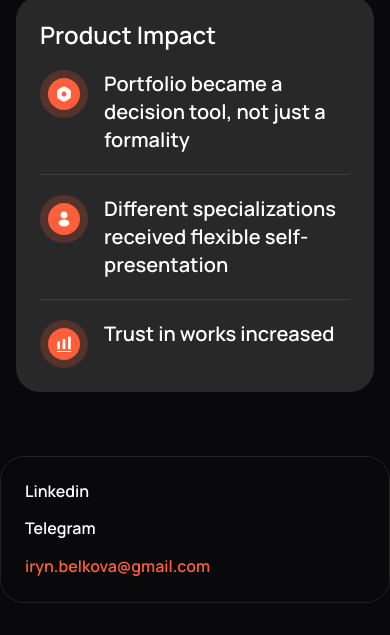
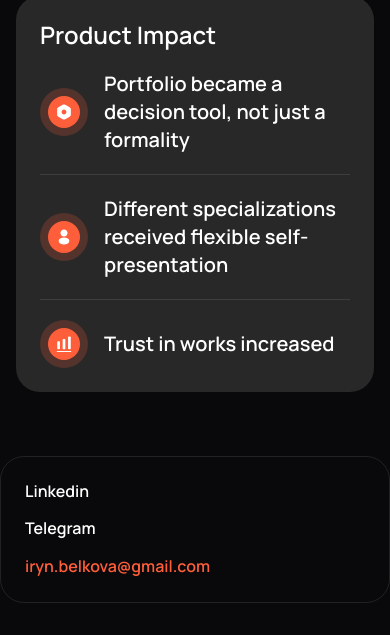
Before and after one commit to ibelk/iryna-portfolio, an Astro site: page /case/freelancehunt in a window 390 px wide. Shown: the part 4615-5250 px from the top of the page. Built offline with nearby package versions, Linux system fonts and the light colour scheme; Astro itself is replaced by a stand-in of ours.

Commit message:
Fix UI Design text width/glow visibility and per-item impact alignment
- leaf "UI Design" (desktop): text column max-width was 42ch (an
  approximation) — Figma's real text frame is a fixed 524px, set
  explicitly now. Also made the two glow ellipses more visible: they
  were pure center-to-transparent radial gradients (very faint), now
  hold their solid color out to 35% before fading, using ellipse sizing
  instead of an unsized circle so they read as actual glows at both
  breakpoints instead of a barely-there tint.
- .ap-impact li alignment: reverted the blanket align-items:start from
  last round back to center as the default — checked the real Figma
  Block/List/Item instances via the Plugin API and only the item whose
  text actually wraps to two lines is top-aligned; the others are
  center-aligned individually, not as a page-wide rule. Applied
  per-item overrides matching each page's real content:
  - leaf, vpn-premium: first item (start), rest (center)
  - vpn-typography: first two items (start), third (center) — matches
    what was reported directly
  - resonance: last item (start), rest (center) — same
  - freelancehunt: no override, all center (no complaint raised, no
    Figma check done — lowest confidence of the five)

```diff
--- a/src/pages/case/freelancehunt.astro
+++ b/src/pages/case/freelancehunt.astro
@@ -312,7 +312,7 @@ const impact = [
   .ap-panel-figure .ap-figure__lead { align-items: flex-start; text-align: left; margin-inline: 0; }
   .ap-impact { margin: 0; padding: 0; list-style: none; display: flex; flex-direction: column; gap: var(--space-md); }
   .ap-impact li {
-    display: grid; grid-template-columns: auto 1fr; gap: var(--space-sm-static); align-items: start;
+    display: grid; grid-template-columns: auto 1fr; gap: var(--space-sm-static); align-items: center;
     font-size: var(--text-title-s); font-weight: var(--weight-semibold);
   }
   .ap-impact li + li { padding-top: var(--space-md); border-top: 1px solid var(--color-border-subtle); }
--- a/src/pages/case/leaf.astro
+++ b/src/pages/case/leaf.astro
@@ -357,8 +357,8 @@ const results = [
        radius reads almost identically to a wide soft-stop radial anyway).
        Positions/colors read directly off the Ellipse 2816/2817 fills. */
     background-image:
-      radial-gradient(circle at 20% 75%, #690895 0%, transparent 55%),
-      radial-gradient(circle at 66% 77%, #5d6fdf 0%, transparent 55%),
+      radial-gradient(ellipse 55% 65% at 20% 75%, #690895 0%, #690895 35%, transparent 75%),
+      radial-gradient(ellipse 55% 65% at 66% 77%, #5d6fdf 0%, #5d6fdf 35%, transparent 75%),
       linear-gradient(135deg, #96c5e9 0%, #8c01cc 100%);
     border-radius: var(--radius-card);
     overflow: hidden;
@@ -375,9 +375,12 @@ const results = [
   .ap-split { display: grid; grid-template-columns: 1fr; gap: var(--space-md-static); align-items: start; }
   .ap-impact { margin: 0; padding: 0; list-style: none; display: flex; flex-direction: column; gap: var(--space-md); }
   .ap-impact li {
-    display: grid; grid-template-columns: auto 1fr; gap: var(--space-sm-static); align-items: start;
+    display: grid; grid-template-columns: auto 1fr; gap: var(--space-sm-static); align-items: center;
     font-size: var(--text-title-s); font-weight: var(--weight-semibold);
   }
+  /* Figma sets each Block/List/Item's icon alignment individually — only
+     the item whose text actually wraps to two lines is top-aligned. */
+  .ap-impact li:first-child { align-items: start; }
   .ap-impact li + li { padding-top: var(--space-md); border-top: 1px solid var(--color-border-subtle); }
   .ap-impact__icon { position: relative; width: 48px; height: 48px; display: grid; place-items: center; }
   .ap-impact__icon::before { content: ''; position: absolute; inset: 0; border-radius: var(--radius-control); background: var(--color-accent); opacity: 0.2; }
@@ -456,7 +459,7 @@ const results = [
       display: flex;
       flex-direction: column;
       gap: var(--space-sm-static);
-      max-width: 42ch;
+      max-width: 524px;
       padding: var(--space-card-inset-lg);
     }
     .ap-impact__icon { width: 64px; height: 64px; }
--- a/src/pages/case/resonance.astro
+++ b/src/pages/case/resonance.astro
@@ -550,10 +550,11 @@ const impact = [
     display: grid;
     grid-template-columns: auto 1fr;
     gap: var(--space-sm-static);
-    align-items: start;
+    align-items: center;
     font-size: var(--text-title-s);
     font-weight: var(--weight-semibold);
   }
+  .ap-impact li:last-child { align-items: start; }
   .ap-impact li + li {
     padding-top: var(--space-md);
     border-top: 1px solid var(--color-border-subtle);
--- a/src/pages/case/vpn-premium.astro
+++ b/src/pages/case/vpn-premium.astro
@@ -268,9 +268,10 @@ const impact = [
   .ap-panel-figure .ap-figure__lead { align-items: flex-start; text-align: left; margin-inline: 0; }
   .ap-impact { margin: 0; padding: 0; list-style: none; display: flex; flex-direction: column; gap: var(--space-md); }
   .ap-impact li {
-    display: grid; grid-template-columns: auto 1fr; gap: var(--space-sm-static); align-items: start;
+    display: grid; grid-template-columns: auto 1fr; gap: var(--space-sm-static); align-items: center;
     font-size: var(--text-title-s); font-weight: var(--weight-semibold);
   }
+  .ap-impact li:first-child { align-items: start; }
   .ap-impact li + li { padding-top: var(--space-md); border-top: 1px solid var(--color-border-subtle); }
   .ap-impact__icon { position: relative; width: 48px; height: 48px; display: grid; place-items: center; }
   .ap-impact__icon::before { content: ''; position: absolute; inset: 0; border-radius: var(--radius-control); background: var(--color-accent); opacity: 0.2; }
--- a/src/pages/case/vpn-typography.astro
+++ b/src/pages/case/vpn-typography.astro
@@ -416,9 +416,13 @@ const impact = [
     display: grid;
     grid-template-columns: auto 1fr;
     gap: var(--space-sm-static);
-    align-items: start;
+    align-items: center;
     font-size: var(--text-title-s);
     font-weight: var(--weight-semibold);
+  }
+  .ap-impact li:nth-child(1),
+  .ap-impact li:nth-child(2) {
+    align-items: start;
   }
   .ap-impact li + li {
     padding-top: var(--space-md);
```
